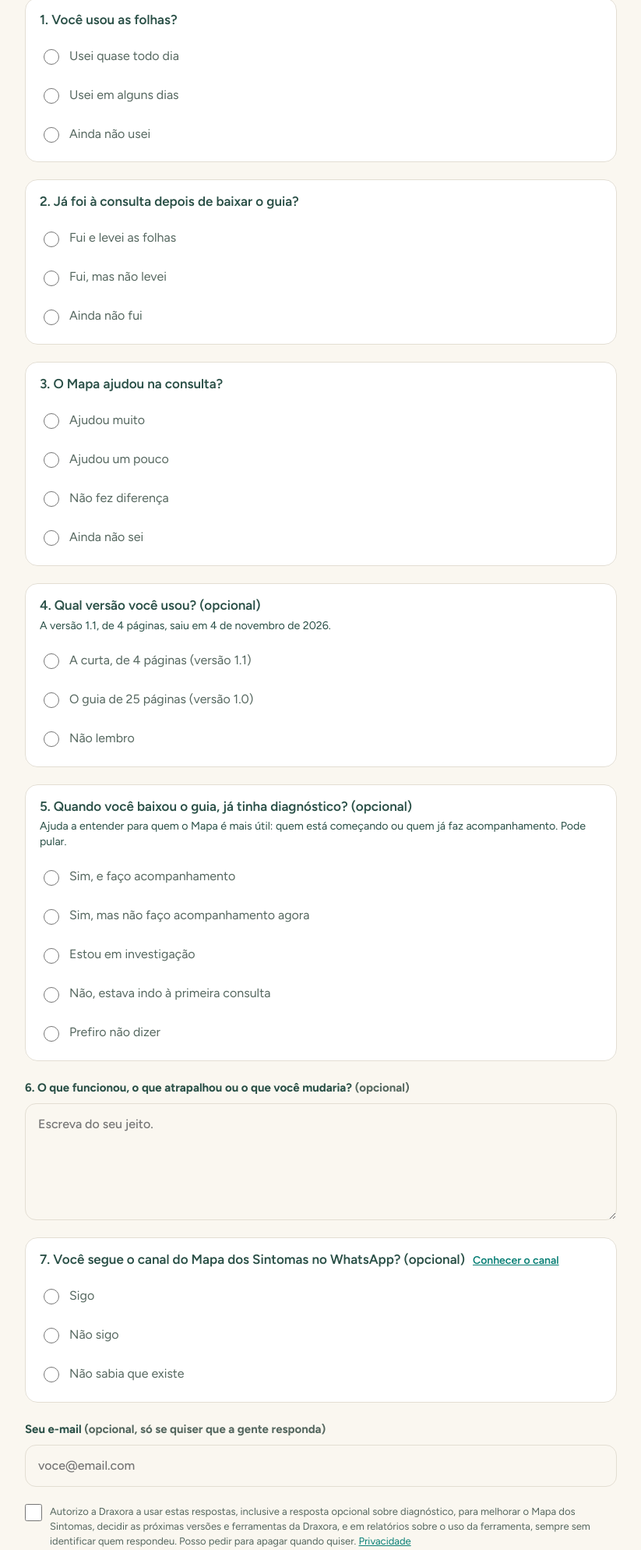
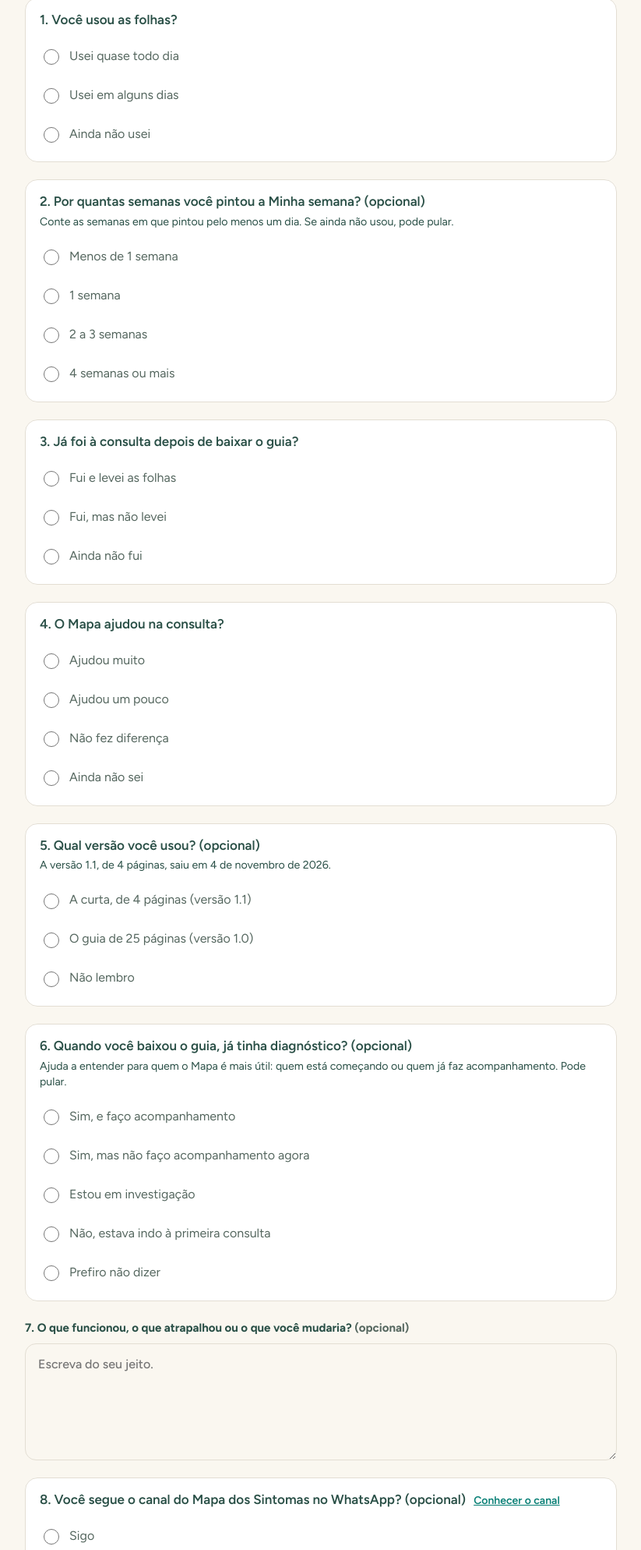
Before and after one commit to eliasobrinhojr/site-draxora, a PHP site: page /conte/ in a window 1280 px wide. Shown: the part 341-2329 px from the top of the page at 78% size, without its empty margins (228-1051 px from the left). Run offline with PHP 8.4, Linux system fonts and the light colour scheme.

Commit message:
Revisão 04/11: guia "antes e entre consultas", pergunta de semanas na /conte, home sem porta-segredo
- Página do Mapa: o guia também serve a quem já está em tratamento (coerente com o PDF 1.1 e o artigo)
- /conte: pergunta opcional "Por quantas semanas você pintou a Minha semana?" (coluna semanas, exportação e painel)
- Home: a Porta 01 "tema segredo" vira convite para contar como foi (/conte/?de=home)
- 404 sem "amostra"; /app sem origem conta como "atalho", não como PDF
- ?v=202611041530

Co-Authored-By: Claude Opus 5.5 <noreply@anthropic.com>
Claude-Session: https://claude.ai/code/session_013hw32YeBtKAWYbxuXzWhPS

```diff
--- a/404.html
+++ b/404.html
@@ -10,7 +10,7 @@
   <link rel="icon" type="image/svg+xml" href="/assets/img/draxora-icone-app.svg?v=5">
   <link rel="preload" href="/assets/fonts/figtree.woff2" as="font" type="font/woff2" crossorigin>
   <link rel="preload" href="/assets/fonts/newsreader.woff2" as="font" type="font/woff2" crossorigin>
-  <link rel="stylesheet" href="/assets/css/v5.css?v=202611041300">
+  <link rel="stylesheet" href="/assets/css/v5.css?v=202611041530">
 </head>
 <body data-page="404" data-root="/">
 <a class="skip" href="#principal">Pular para o conteúdo</a>
@@ -31,7 +31,7 @@
     <p class="lead">O endereço pode ter sido digitado errado ou a página saiu do ar. Daqui você chega aonde provavelmente queria ir:</p>
     <div class="nf-links">
       <a class="btn btn-primary" href="/mapa-dos-sintomas/">Guia para a primeira consulta</a>
-      <a class="btn btn-out" href="/mapa-dos-sintomas/#amostra">Ver a amostra grátis</a>
+      <a class="btn btn-out" href="/mapa-dos-sintomas/?utm_source=404#amostra">Receber o guia grátis</a>
       <a class="btn btn-out" href="/">Início</a>
     </div>
     <p class="nf-help">Não achou o que procurava? Escreva para <a href="mailto:contato@draxora.com.br">contato@draxora.com.br</a>.</p>
@@ -57,6 +57,6 @@
   </div>
 </footer>
 
-<script src="/assets/js/main.js?v=202611041300" defer></script>
+<script src="/assets/js/main.js?v=202611041530" defer></script>
 </body>
 </html>
--- a/api/_db.php
+++ b/api/_db.php
@@ -114,6 +114,11 @@ function dx_migrate(PDO $pdo): void {
         ? $pdo->query("SHOW COLUMNS FROM feedback LIKE 'versao'")->fetchAll()
         : array_filter($pdo->query("PRAGMA table_info(feedback)")->fetchAll(), fn($c) => $c['name'] === 'versao');
     if (!$cols) $pdo->exec("ALTER TABLE feedback ADD COLUMN versao VARCHAR(12) NULL");
+    // 04/11: pergunta opcional "por quantas semanas você pintou?" (mede a hipótese de uso por 4 semanas).
+    $cols = $mysql
+        ? $pdo->query("SHOW COLUMNS FROM feedback LIKE 'semanas'")->fetchAll()
+        : array_filter($pdo->query("PRAGMA table_info(feedback)")->fetchAll(), fn($c) => $c['name'] === 'semanas');
+    if (!$cols) $pdo->exec("ALTER TABLE feedback ADD COLUMN semanas VARCHAR(8) NULL");
     // Downloads dos PDFs (link /baixar/guia e /baixar/folhas nos e-mails). Sem e-mail: só contagem.
     $pdo->exec("CREATE TABLE IF NOT EXISTS downloads (
         id $id,
--- a/assets/js/main.js
+++ b/assets/js/main.js
@@ -109,7 +109,7 @@
       ev.preventDefault();
       if (err) err.hidden = true;
       var miss = ['usou', 'consulta', 'ajudou'].filter(function (k) { return !form.querySelector('input[name="' + k + '"]:checked'); });
-      if (miss.length) { fail('Responda as três primeiras perguntas.'); return; }
+      if (miss.length) { fail('Responda as perguntas 1, 3 e 4.'); return; }
       var email = form.elements.email;
       if (email.value.trim() && !email.checkValidity()) { fail('Confira o e-mail (ou deixe em branco).'); email.focus(); return; }
       if (!form.elements.consentimento.checked) { fail('Marque a caixa de autorização para enviar.'); return; }
--- a/conte/index.html
+++ b/conte/index.html
@@ -20,7 +20,7 @@
   <link rel="icon" type="image/svg+xml" href="../assets/img/draxora-icone-app.svg?v=5">
   <link rel="preload" href="../assets/fonts/figtree.woff2" as="font" type="font/woff2" crossorigin>
   <link rel="preload" href="../assets/fonts/newsreader.woff2" as="font" type="font/woff2" crossorigin>
-  <link rel="stylesheet" href="../assets/css/v5.css?v=202611041300">
+  <link rel="stylesheet" href="../assets/css/v5.css?v=202611041530">
 </head>
 <body data-page="conte" data-root="../">
 <a class="skip" href="#principal">Pular para o conteúdo</a>
@@ -45,23 +45,29 @@
           <label class="dx-opt"><input type="radio" name="usou" value="alguns-dias" required> <span>Usei em alguns dias</span></label>
           <label class="dx-opt"><input type="radio" name="usou" value="nao-usei" required> <span>Ainda não usei</span></label>
       </fieldset>
-      <fieldset class="dx-q"><legend>2. Já foi à consulta depois de baixar o guia?</legend>
+      <fieldset class="dx-q"><legend>2. Por quantas semanas você pintou a Minha semana? (opcional) <small style="display:block;font-weight:400;margin-top:4px">Conte as semanas em que pintou pelo menos um dia. Se ainda não usou, pode pular.</small></legend>
+          <label class="dx-opt"><input type="radio" name="semanas" value="menos-1"> <span>Menos de 1 semana</span></label>
+          <label class="dx-opt"><input type="radio" name="semanas" value="1"> <span>1 semana</span></label>
+          <label class="dx-opt"><input type="radio" name="semanas" value="2-3"> <span>2 a 3 semanas</span></label>
+          <label class="dx-opt"><input type="radio" name="semanas" value="4-mais"> <span>4 semanas ou mais</span></label>
+      </fieldset>
+      <fieldset class="dx-q"><legend>3. Já foi à consulta depois de baixar o guia?</legend>
           <label class="dx-opt"><input type="radio" name="consulta" value="fui-levei" required> <span>Fui e levei as folhas</span></label>
           <label class="dx-opt"><input type="radio" name="consulta" value="fui-sem-levar" required> <span>Fui, mas não levei</span></label>
           <label class="dx-opt"><input type="radio" name="consulta" value="ainda-nao" required> <span>Ainda não fui</span></label>
       </fieldset>
-      <fieldset class="dx-q"><legend>3. O Mapa ajudou na consulta?</legend>
+      <fieldset class="dx-q"><legend>4. O Mapa ajudou na consulta?</legend>
           <label class="dx-opt"><input type="radio" name="ajudou" value="muito" required> <span>Ajudou muito</span></label>
           <label class="dx-opt"><input type="radio" name="ajudou" value="um-pouco" required> <span>Ajudou um pouco</span></label>
           <label class="dx-opt"><input type="radio" name="ajudou" value="nao" required> <span>Não fez diferença</span></label>
           <label class="dx-opt"><input type="radio" name="ajudou" value="nao-se-aplica" required> <span>Ainda não sei</span></label>
       </fieldset>
-      <fieldset class="dx-q"><legend>4. Qual versão você usou? (opcional) <small style="display:block;font-weight:400;margin-top:4px">A versão 1.1, de 4 páginas, saiu em 4 de novembro de 2026.</small></legend>
+      <fieldset class="dx-q"><legend>5. Qual versão você usou? (opcional) <small style="display:block;font-weight:400;margin-top:4px">A versão 1.1, de 4 páginas, saiu em 4 de novembro de 2026.</small></legend>
           <label class="dx-opt"><input type="radio" name="versao" value="1.1"> <span>A curta, de 4 páginas (versão 1.1)</span></label>
           <label class="dx-opt"><input type="radio" name="versao" value="1.0"> <span>O guia de 25 páginas (versão 1.0)</span></label>
           <label class="dx-opt"><input type="radio" name="versao" value="nao-lembro"> <span>Não lembro</span></label>
       </fieldset>
-      <fieldset class="dx-q"><legend>5. Quando você baixou o guia, já tinha diagnóstico? (opcional) <small style="display:block;font-weight:400;margin-top:4px">Ajuda a entender para quem o Mapa é mais útil: quem está começando ou quem já faz acompanhamento. Pode pular.</small></legend>
+      <fieldset class="dx-q"><legend>6. Quando você baixou o guia, já tinha diagnóstico? (opcional) <small style="display:block;font-weight:400;margin-top:4px">Ajuda a entender para quem o Mapa é mais útil: quem está começando ou quem já faz acompanhamento. Pode pular.</small></legend>
           <label class="dx-opt"><input type="radio" name="diagnostico" value="sim-acompanha"> <span>Sim, e faço acompanhamento</span></label>
           <label class="dx-opt"><input type="radio" name="diagnostico" value="sim-sem-acompanhar"> <span>Sim, mas não faço acompanhamento agora</span></label>
           <label class="dx-opt"><input type="radio" name="diagnostico" value="em-investigacao"> <span>Estou em investigação</span></label>
@@ -69,10 +75,10 @@
           <label class="dx-opt"><input type="radio" name="diagnostico" value="prefiro-nao-dizer"> <span>Prefiro não dizer</span></label>
       </fieldset>
       <div class="dx-field">
-        <label for="fb-texto"><strong>6. O que funcionou, o que atrapalhou ou o que você mudaria?</strong> (opcional)</label>
+        <label for="fb-texto"><strong>7. O que funcionou, o que atrapalhou ou o que você mudaria?</strong> (opcional)</label>
         <textarea id="fb-texto" name="texto" rows="5" maxlength="2000" placeholder="Escreva do seu jeito."></textarea>
       </div>
-      <fieldset class="dx-q"><legend>7. Você segue o canal do Mapa dos Sintomas no WhatsApp? (opcional) <a class="dx-canal-link" href="https://whatsapp.com/channel/0029Vb9c3uxEwEjqXdFM4d09" target="_blank" rel="noopener">Conhecer o canal</a></legend>
+      <fieldset class="dx-q"><legend>8. Você segue o canal do Mapa dos Sintomas no WhatsApp? (opcional) <a class="dx-canal-link" href="https://whatsapp.com/channel/0029Vb9c3uxEwEjqXdFM4d09" target="_blank" rel="noopener">Conhecer o canal</a></legend>
           <label class="dx-opt"><input type="radio" name="canal" value="sim"> <span>Sigo</span></label>
           <label class="dx-opt"><input type="radio" name="canal" value="nao"> <span>Não sigo</span></label>
           <label class="dx-opt"><input type="radio" name="canal" value="nao-sabia"> <span>Não sabia que existe</span></label>
@@ -113,6 +119,6 @@
   </div>
 </footer>
 
-<script src="../assets/js/main.js?v=202611041300" defer></script>
+<script src="../assets/js/main.js?v=202611041530" defer></script>
 </body>
 </html>
--- a/guias/index.html
+++ b/guias/index.html
@@ -19,7 +19,7 @@
   <link rel="icon" type="image/svg+xml" href="../assets/img/draxora-icone-app.svg?v=5">
   <link rel="preload" href="../assets/fonts/figtree.woff2" as="font" type="font/woff2" crossorigin>
   <link rel="preload" href="../assets/fonts/newsreader.woff2" as="font" type="font/woff2" crossorigin>
-  <link rel="stylesheet" href="../assets/css/v5.css?v=202611041300">
+  <link rel="stylesheet" href="../assets/css/v5.css?v=202611041530">
   <script type="application/ld+json">
 {
  "@context": "https://schema.org",
@@ -98,6 +98,6 @@
   </div>
 </footer>
 
-<script src="../assets/js/main.js?v=202611041300" defer></script>
+<script src="../assets/js/main.js?v=202611041530" defer></script>
 </body>
 </html>
--- a/guias/primeira-consulta-psiquiatra/index.html
+++ b/guias/primeira-consulta-psiquiatra/index.html
@@ -19,7 +19,7 @@
   <link rel="icon" type="image/svg+xml" href="../../assets/img/draxora-icone-app.svg?v=5">
   <link rel="preload" href="../../assets/fonts/figtree.woff2" as="font" type="font/woff2" crossorigin>
   <link rel="preload" href="../../assets/fonts/newsreader.woff2" as="font" type="font/woff2" crossorigin>
-  <link rel="stylesheet" href="../../assets/css/v5.css?v=202611041300">
+  <link rel="stylesheet" href="../../assets/css/v5.css?v=202611041530">
   <script type="application/ld+json">
 {
  "@context": "https://schema.org",
@@ -183,6 +183,6 @@
   </div>
 </footer>
 
-<script src="../../assets/js/main.js?v=202611041300" defer></script>
+<script src="../../assets/js/main.js?v=202611041530" defer></script>
 </body>
 </html>
--- a/painel/dados.php
+++ b/painel/dados.php
@@ -180,7 +180,7 @@ usort($dl, fn($a, $b) => ($b['guia'] + $b['folhas']) <=> ($a['guia'] + $a['folha
 
 // Relatos da /conte/: totais por resposta.
 $resumo = [];
-foreach (['usou', 'consulta', 'ajudou', 'versao', 'diagnostico', 'canal'] as $col) {
+foreach (['usou', 'semanas', 'consulta', 'ajudou', 'versao', 'diagnostico', 'canal'] as $col) {
     $resumo[$col] = [];
     foreach (dx_todos($pdo, "SELECT COALESCE(NULLIF($col,''),'(sem resposta)') v, COUNT(*) n FROM feedback WHERE criado_em >= ? AND criado_em < ? GROUP BY v", [$de, $ate]) as $r) {
         $resumo[$col][$r['v']] = (int)$r['n'];
@@ -203,10 +203,10 @@ $saida = [
 // Listas com pessoas: só quando pedidas (o modo apresentação não pede).
 if ($listas) {
     $saida['relatos'] = array_map(fn($r) => [
-        'em' => $r['criado_em'], 'usou' => $r['usou'], 'consulta' => $r['consulta'], 'ajudou' => $r['ajudou'],
+        'em' => $r['criado_em'], 'usou' => $r['usou'], 'semanas' => $r['semanas'] ?: null, 'consulta' => $r['consulta'], 'ajudou' => $r['ajudou'],
         'versao' => $r['versao'] ?: null, 'diagnostico' => $r['diagnostico'] ?: null, 'canal' => $r['canal'] ?: null, 'texto' => $r['texto'],
         'email' => $emailsInteiros ? $r['email'] : dx_mascara($r['email']), 'fonte' => dx_fonte($r['utm_source']),
-    ], dx_todos($pdo, 'SELECT criado_em, usou, consulta, ajudou, versao, diagnostico, canal, texto, email, utm_source FROM feedback WHERE criado_em >= ? AND criado_em < ? ORDER BY criado_em DESC LIMIT 100', [$de, $ate]));
+    ], dx_todos($pdo, 'SELECT criado_em, usou, semanas, consulta, ajudou, versao, diagnostico, canal, texto, email, utm_source FROM feedback WHERE criado_em >= ? AND criado_em < ? ORDER BY criado_em DESC LIMIT 100', [$de, $ate]));
     $saida['interessados'] = array_map(fn($r) => [
         'em' => $r['criado_em'], 'email' => $emailsInteiros ? $r['email'] : dx_mascara($r['email']),
         'fonte' => dx_fonte($r['utm_source']), 'campanha' => $r['utm_campaign'],
--- a/painel/painel.js
+++ b/painel/painel.js
@@ -8,11 +8,12 @@
     usou: { 'quase-todo-dia': 'Quase todo dia', 'alguns-dias': 'Alguns dias', 'nao-usei': 'Ainda não usou' },
     consulta: { 'fui-levei': 'Foi e levou as folhas', 'fui-sem-levar': 'Foi, mas não levou', 'ainda-nao': 'Ainda não foi' },
     ajudou: { 'muito': 'Ajudou muito', 'um-pouco': 'Ajudou um pouco', 'nao': 'Não fez diferença', 'nao-se-aplica': 'Ainda não sabe' },
+    semanas: { 'menos-1': 'Menos de 1 semana', '1': '1 semana', '2-3': '2 a 3 semanas', '4-mais': '4 semanas ou mais' },
     versao: { '1.1': 'Versão 1.1 (4 páginas)', '1.0': 'Versão 1.0 (25 páginas)', 'nao-lembro': 'Não lembra a versão' },
     diagnostico: { 'sim-acompanha': 'Tinha, e faz acompanhamento', 'sim-sem-acompanhar': 'Tinha, sem acompanhamento agora', 'em-investigacao': 'Em investigação', 'nao': 'Não, ia à primeira consulta', 'prefiro-nao-dizer': 'Prefere não dizer' },
     canal: { 'sim': 'Segue o canal', 'nao': 'Não segue', 'nao-sabia': 'Não sabia que existe' }
   };
-  var PERGUNTAS = [['usou', 'Usou as folhas?'], ['consulta', 'Foi à consulta?'], ['ajudou', 'O Mapa ajudou?'], ['versao', 'Qual versão?'], ['diagnostico', 'Já tinha diagnóstico?'], ['canal', 'Canal do WhatsApp']];
+  var PERGUNTAS = [['usou', 'Usou as folhas?'], ['semanas', 'Por quantas semanas?'], ['consulta', 'Foi à consulta?'], ['ajudou', 'O Mapa ajudou?'], ['versao', 'Qual versão?'], ['diagnostico', 'Já tinha diagnóstico?'], ['canal', 'Canal do WhatsApp']];
   var FONTES = { email: 'E-mail', instagram: 'Instagram', facebook: 'Facebook', google: 'Google', whatsapp: 'WhatsApp', guia: 'PDF do guia', amostra: 'PDF antigo (amostra)', link: 'Link /guia', baixar: 'Link de download', '(direto)': 'Direto ou sem origem' };
   var METRICAS = { cadastros: 'Cadastros do guia', baixou_guia: 'Baixaram o guia', baixou_folhas: 'Baixaram as folhas', relatos: 'Relatos na /conte/', interessados_app: 'Interessados no app' };
 
@@ -148,7 +149,7 @@
       var topo = el('div', 'item-topo'); topo.appendChild(el('span', null, dmh(r.em) + ' · ' + fonte(r.fonte)));
       topo.appendChild(el('span', null, r.email || 'sem e-mail')); it.appendChild(topo);
       var chips = el('div', 'chips');
-      ['usou', 'consulta', 'ajudou', 'versao', 'diagnostico', 'canal'].forEach(function (k) { if (r[k] && ROT[k][r[k]]) chips.appendChild(el('span', 'chip', ROT[k][r[k]])); });
+      ['usou', 'semanas', 'consulta', 'ajudou', 'versao', 'diagnostico', 'canal'].forEach(function (k) { if (r[k] && ROT[k][r[k]]) chips.appendChild(el('span', 'chip', ROT[k][r[k]])); });
       it.appendChild(chips);
       if (r.texto) it.appendChild(el('p', 'item-texto', r.texto));
       box.appendChild(it);
--- a/privacidade/index.html
+++ b/privacidade/index.html
@@ -19,7 +19,7 @@
   <link rel="icon" type="image/svg+xml" href="../assets/img/draxora-icone-app.svg?v=5">
   <link rel="preload" href="../assets/fonts/figtree.woff2" as="font" type="font/woff2" crossorigin>
   <link rel="preload" href="../assets/fonts/newsreader.woff2" as="font" type="font/woff2" crossorigin>
-  <link rel="stylesheet" href="../assets/css/v5.css?v=202611041300">
+  <link rel="stylesheet" href="../assets/css/v5.css?v=202611041530">
 </head>
 <body data-page="legal" data-root="../">
 <a class="skip" href="#principal">Pular para o conteúdo</a>
@@ -112,6 +112,6 @@
   </div>
 </footer>
 
-<script src="../assets/js/main.js?v=202611041300" defer></script>
+<script src="../assets/js/main.js?v=202611041530" defer></script>
 </body>
 </html>
--- a/sobre/index.html
+++ b/sobre/index.html
@@ -18,7 +18,7 @@
   <link rel="icon" type="image/svg+xml" href="../assets/img/draxora-icone-app.svg?v=5">
   <link rel="preload" href="../assets/fonts/figtree.woff2" as="font" type="font/woff2" crossorigin>
   <link rel="preload" href="../assets/fonts/newsreader.woff2" as="font" type="font/woff2" crossorigin>
-  <link rel="stylesheet" href="../assets/css/v5.css?v=202611041300">
+  <link rel="stylesheet" href="../assets/css/v5.css?v=202611041530">
   <script type="application/ld+json">
 {
  "@context": "https://schema.org",
@@ -238,6 +238,6 @@
   </div>
 </footer>
 
-<script src="../assets/js/main.js?v=202611041300" defer></script>
+<script src="../assets/js/main.js?v=202611041530" defer></script>
 </body>
 </html>
--- a/termos/index.html
+++ b/termos/index.html
@@ -19,7 +19,7 @@
   <link rel="icon" type="image/svg+xml" href="../assets/img/draxora-icone-app.svg?v=5">
   <link rel="preload" href="../assets/fonts/figtree.woff2" as="font" type="font/woff2" crossorigin>
   <link rel="preload" href="../assets/fonts/newsreader.woff2" as="font" type="font/woff2" crossorigin>
-  <link rel="stylesheet" href="../assets/css/v5.css?v=202611041300">
+  <link rel="stylesheet" href="../assets/css/v5.css?v=202611041530">
 </head>
 <body data-page="legal" data-root="../">
 <a class="skip" href="#principal">Pular para o conteúdo</a>
@@ -79,6 +79,6 @@
   </div>
 </footer>
 
-<script src="../assets/js/main.js?v=202611041300" defer></script>
+<script src="../assets/js/main.js?v=202611041530" defer></script>
 </body>
 </html>
```
Also changed, not shown: api/exportar.php (+6 -3 lines), api/feedback.php (+6 -5 lines), app/index.html (+4 -4 lines), index.html (+9 -24 lines), mapa-dos-sintomas/index.html (+5 -4 lines).
